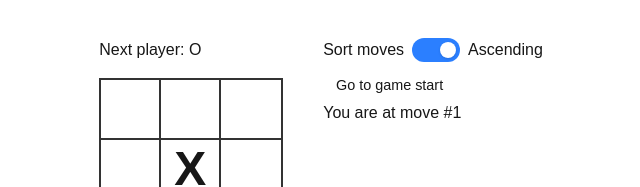
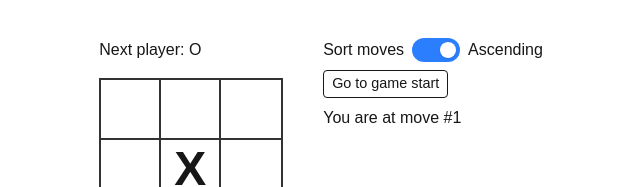
Before and after one commit to spargy4050v/tic-tac-toe, a Next.js app: page / in a window 1280 px wide. Both pictures are taken after a click on the button 510 px from the left and 514 px from the top of the page. Shown: the part 344-531 px from the top of the page, without its empty margins (319-959 px from the left). Built offline with nearby package versions, Linux system fonts and the light colour scheme.

Commit message:
Play again button & other styling

```diff
--- a/app/globals.css
+++ b/app/globals.css
@@ -60,15 +60,31 @@ body {
 .flex.flex-row:not(:last-child) .square {
   border-bottom: 2px solid #333;
 }
-/*Highlighing the winner squares*/
+/* Update winning square styling */
 .square.winning-square {
+  position: relative;
+  color: var(--foreground);
+  background: transparent; /* Remove static background */
+  z-index: 1;
+}
+
+/* Make the pseudo-element provide the pulsing background */
+.square.winning-square::after {
+  content: '';
+  position: absolute;
+  top: 0;
+  left: 0;
+  right: 0;
+  bottom: 0;
   background-color: var(--highlight-color);
-  animation: pulse 1s infinite alternate;
+  z-index: -1;
+  animation: pulse-bg 0.8s infinite alternate;
 }
-/*Pulse animation for the winner squares*/
-@keyframes pulse {
-  from { box-shadow: 0 0 0 0 var(--pulse-color); }
-  to { box-shadow: 0 0 0 8px var(--pulse-color), inset 0 0 5px var(--pulse-color)}
+
+/* Create animation that changes opacity */
+@keyframes pulse-bg {
+  from { opacity: 0.7; }
+  to { opacity: 1; }
 }
 
 button {
@@ -79,29 +95,37 @@ button:disabled {
   cursor: default;
 }
 
-/* Update your .modern-btn class in globals.css */
+/* Update .modern-btn in globals.css */
 .modern-btn {
-  padding: 0.3rem 0.8rem;      /* Reduced padding */
-  border-radius: 0.25rem;      /* Smaller radius */
+  padding: 0.15rem 0.5rem;       /* Reduced padding */
+  border-radius: 0.25rem;
   background: transparent;
   color: var(--foreground);
   font-weight: 500;
-  font-size: 0.9rem;           /* Slightly smaller text */
-  border: 0.5px solid rgba(var(--foreground-rgb), 0.6); /* Semi-transparent border */
-  box-shadow: none;
-  transition:
-    background 0.15s,
-    color 0.15s,
-    border-color 0.15s,
-    transform 0.1s;
+  font-size: 0.9rem;
+
+  /* Tighter border */
+  border: 1px solid var(--foreground);
+  display: inline-block;          /* Only take up needed space */
+  text-align: center;
+  white-space: nowrap;           /* Prevent text wrapping */
+  box-shadow: none;              /* Remove shadow for cleaner look */
 }
 
-/* Keep the hover state similar */
-.modern-btn:hover,
-.modern-btn:focus {
-  background: var(--foreground);
+.modern-btn:hover {
+  background-color: var(--foreground);
   color: var(--background);
-  border-color: var(--foreground);
-  transform: translateY(-1px);  /* Removed scale effect which can cause overlap */
-  outline: none;
 }
+
+/* Keep the active effect */
+.modern-btn:active {
+  background-color: var(--foreground);
+  color: var(--background);
+  transform: translateY(1px);
+}
+
+.move-list-container {
+  display: flex;
+  flex-direction: column;
+  gap: 8px;
+}
--- a/app/page.tsx
+++ b/app/page.tsx
@@ -45,7 +45,14 @@ function Board({ xIsNext, squares, onPlay, onReset}: BoardProps) {
   const winner = calculateWinner(squares);
   let status;
   if (winner) {
-    status = "Winner: " + (xIsNext ? 'O' : 'X');
+    status = (
+      <div className="flex items-center gap-x-2">
+        <span>Winner: {(xIsNext ? 'O' : 'X')}</span>
+        <button className="modern-btn" type="button" onClick={onReset}>
+          Play Again
+        </button>
+      </div>
+    );
   } else if (squares.every(square => square !== null)) {
     status = (
       <div className="flex items-center gap-x-2">
```
